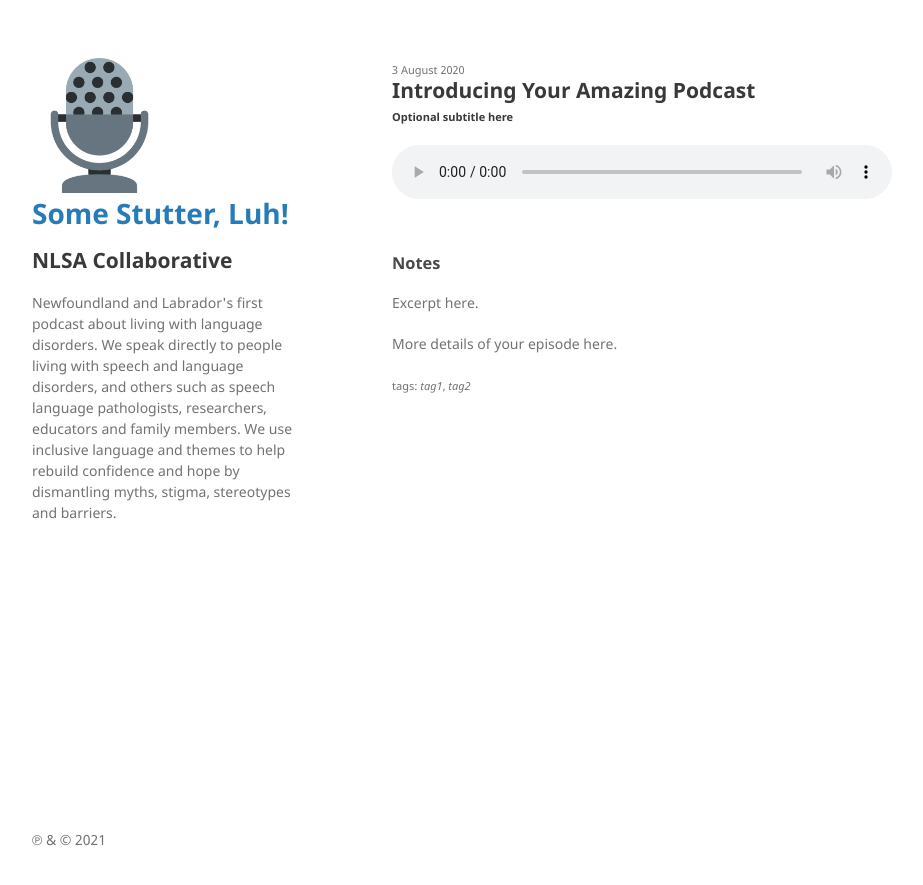
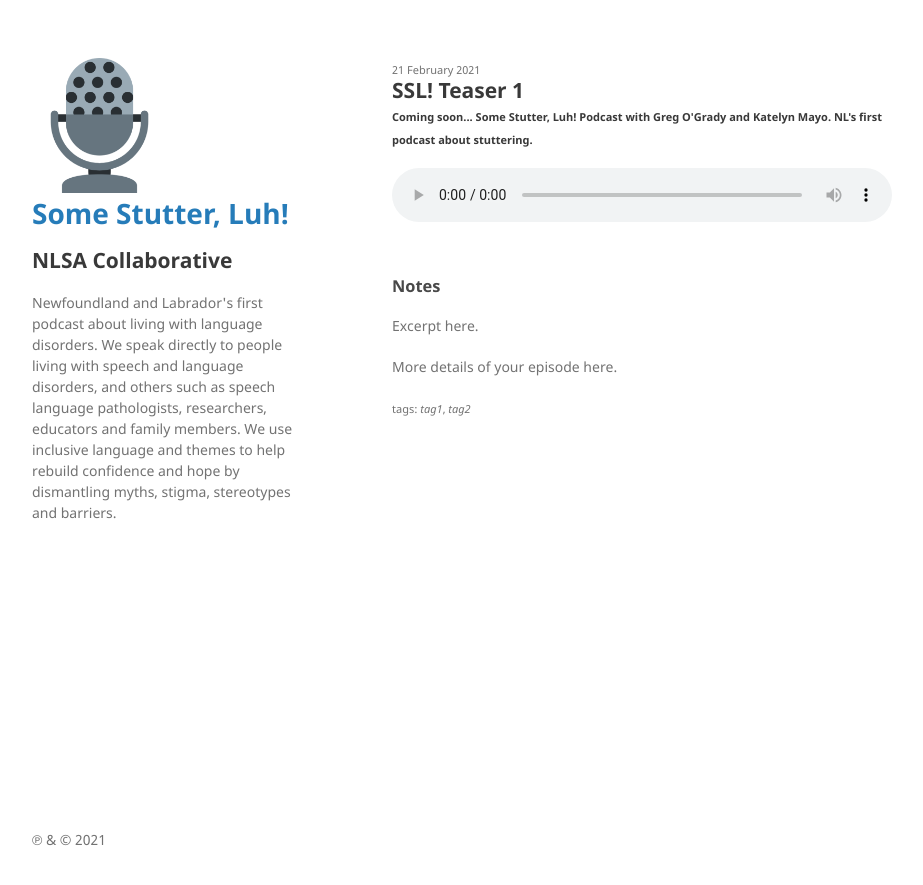
Before and after one commit to pauldedecker/somestutterluh, a Jekyll site: the page built from _posts/2020-08-03-intro.markdown, in a window 1280 px wide. Shown: the top 885 px of the page, without its empty margins (178-1101 px from the left). Built offline with Jekyll 4.4.1, drawn with Linux system fonts in a browser that asks for light colours.

Commit message:
Update 2020-08-03-intro.markdown

```diff
--- a/_posts/2020-08-03-intro.markdown
+++ b/_posts/2020-08-03-intro.markdown
@@ -1,12 +1,12 @@
 ---
-title:        "Introducing Your Amazing Podcast"
-subtitle:     "Optional subtitle here"
-date:         2020-08-03 16:29:02 +0800
+title:        "SSL! Teaser 1"
+subtitle:     "Coming soon... Some Stutter, Luh! Podcast with Greg O'Grady and Katelyn Mayo. NL's first podcast about stuttering."
+date:         2021-02-21
 keywords:
 - tag1
 - tag2
 mp3-url:      "/assets/audio/intro.mp3"
-episode-type: trailer # or "full"
+episode-type: "trailer" # or "full"
 explicit:     "no"
 block:        "no" # no means it is published
 layout: podcast
```
